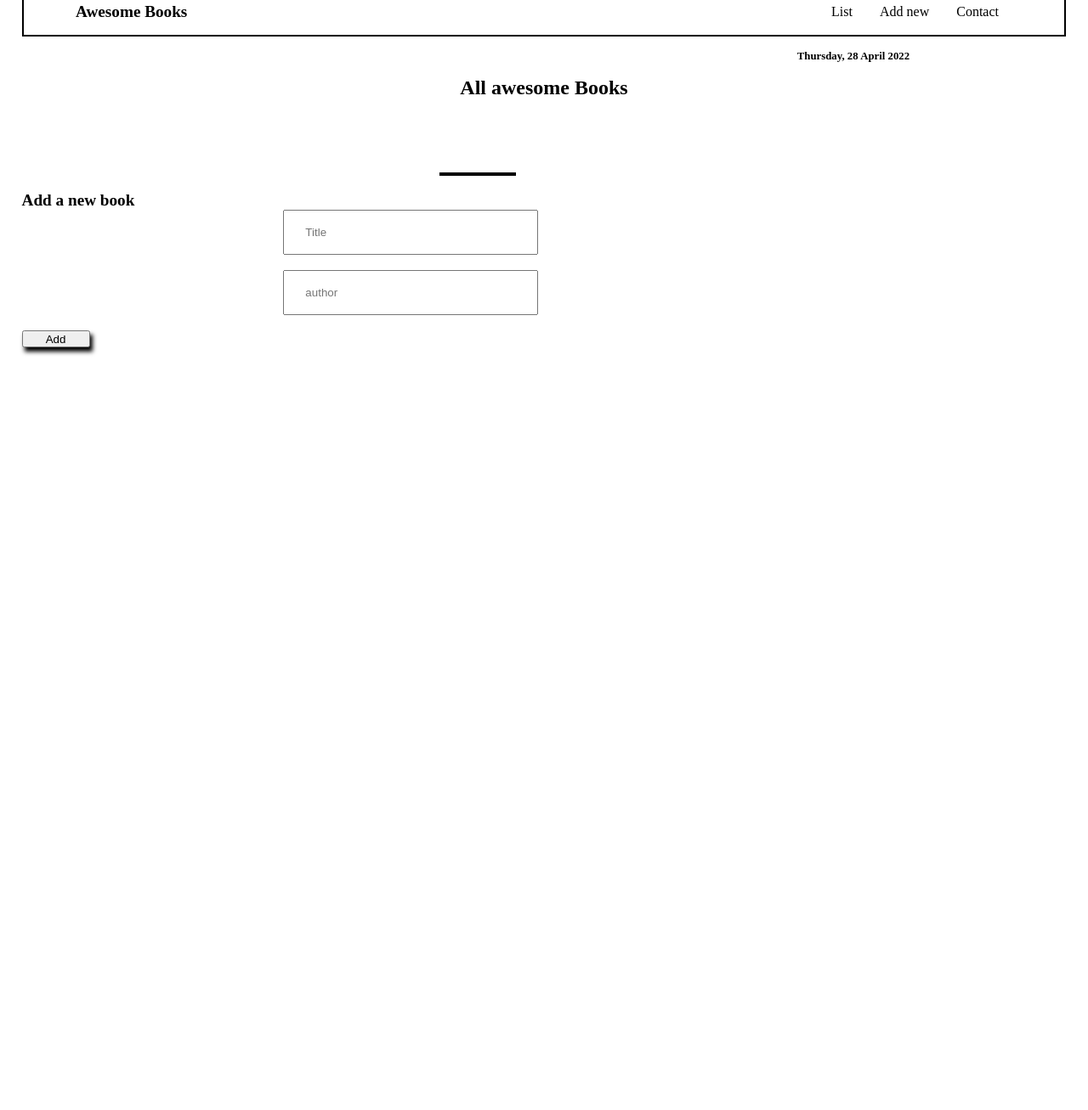
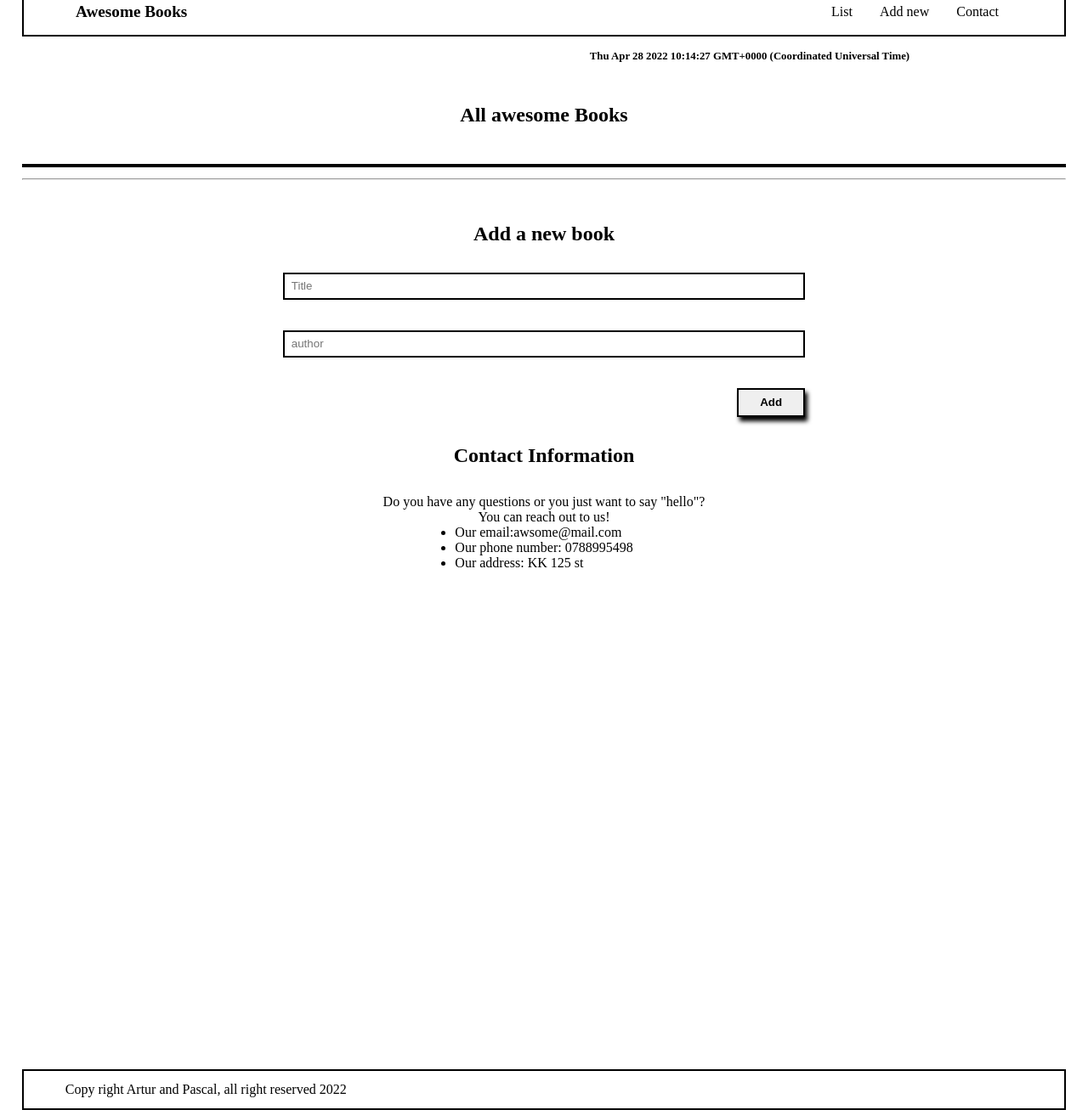
Before and after one commit to bizip/awesome-books, a website: page index.html in a window 1280 px wide. Shown: the part 15-1322 px from the top of the page at 85% size. Before the commit the page ends 800 px from the top, so only its background shows below. Drawn offline with Linux system fonts and the light colour scheme.

Commit message:
Add and style contaction and add new book

```diff
--- a/index.html
+++ b/index.html
@@ -19,7 +19,7 @@
         </ul>
     </nav>
     <div class="date">
-        <p>Thursday, 28 April 2022</p>
+        <p id="currentDate"></p>
     </div>
     <section class="all-books">
         <h1>All awesome Books</h1>
@@ -28,8 +28,8 @@
         </article>
     </section>
     <hr /><br />
-    <section>
-        <h2>Add a new book</h2>
+    <section class="all-books">
+        <h1>Add a new book</h1>
         <form action="#" id="new-book">
                 <label for="title"><input type="text" placeholder="Title" required id="title"></label><br /><br/>
                 <label for="author"><input type="text" placeholder="author" required id="author"></label><br/><br />
@@ -37,6 +37,21 @@
 
         </form>
     </section>
+    <section class="contact all-books">
+        <h1>Contact Information</h1>
+        <p>Do you have any questions or you just want to say "hello"?</p>
+        <p>You can reach out to us!</p>
+      <ul>
+          <li>Our email:awsome@mail.com</li>
+          <li>Our phone number: 0788995498</li>
+          <li>Our address: KK 125 st</li>
+      </ul>
+
+
+    </section>
+    <footer>
+        <p>Copy right Artur and Pascal, all right reserved 2022</p>
+    </footer>
     <script src="./main.js"></script>
 </body>
 
--- a/main.css
+++ b/main.css
@@ -58,11 +58,11 @@ font-size: 1.2rem;
     background-color: rgb(245, 237, 237);
 }
 #book-list {
-    /* border: 2px solid black; */
     width: 100%;
     display: inline-flex;
     flex-direction: column;
     margin: 1%;
+    border: 2px solid black;
   }
 
   #book-list div{
@@ -71,12 +71,12 @@ font-size: 1.2rem;
       justify-content: space-around;
       padding: 1rem;
       margin: 0;
+
   }
 
   #btn {
     width: 80px;
     height: 20px;
-    /* margin-left: 68%; */
     box-shadow: 3px 5px 5px black;
   }
 
@@ -85,59 +85,41 @@ font-size: 1.2rem;
     box-shadow: 3px 5px 5px black;
     border: 2px solid black;
   }
-/* @media screen and (min-width: 500px) {
-  div {
-    width: 98vw;
-    display: flex;
-    flex-direction: row;
-    justify-content: space-around;
-  }
-
-  #book-list {
-    border: 2px solid black;
-    display: inline-flex;
-    flex-direction: column;
-    padding: 1% 5%;
-    margin: 1%;
-  }
-
-  form {
+section h1{
+    margin: 2rem;
+}
+form{
+    width: 50%;
     display: flex;
     flex-direction: column;
-    justify-content: space-between;
-  }
-/*
-  h1 {
-    padding: 2% 25%;
-  }
 
-  h2 {
-    padding: 2% 25%;
-  } */
-
-  form #title {
-    width: 300px;
-    height: 30px;
+}
+form input{
+    width: 100%;
+    height:2rem;
+    border: 2px solid black;
+    padding: .5rem;
+}
+form button{
+    display: flex;
+    align-items: center;
     justify-content: center;
-    padding: 2%;
-    margin-top: 0;
-    margin-left: 25%;
-  }
-
-  form #author {
-    width: 300px;
-    height: 30px;
-    padding: 2%;
-    margin: 0 25%;
-  }
-
-  hr {
+    padding:15px 18px;
+    font-weight: bolder;
+    align-self:flex-end;
     border: 2px solid black;
-    width: 90px;
-    margin-left: 40%;
-    margin-top: 5%;
-    background-color: black;
-  }
-
-
-} */
+    box-shadow: 3px 5px 5px black;
+}
+footer{
+    width: 100%;
+    height: 3rem;
+    display: flex;
+    align-items: center;
+    margin-top: 3rem;
+    padding-left: 4%;
+    border: 2px solid black;
+}
+.contact{
+    height: 90vh;
+    width: 100%;
+}
--- a/main.js
+++ b/main.js
@@ -53,3 +53,6 @@ formData.addEventListener('submit', (e) => {
     const getAuthor = document.getElementById('author').value;
     booksLibrary.addNewBook(getTitle, getAuthor);
 });
+
+let currentDate = document.getElementById('currentDate');
+currentDate.innerHTML = new Date();
```
